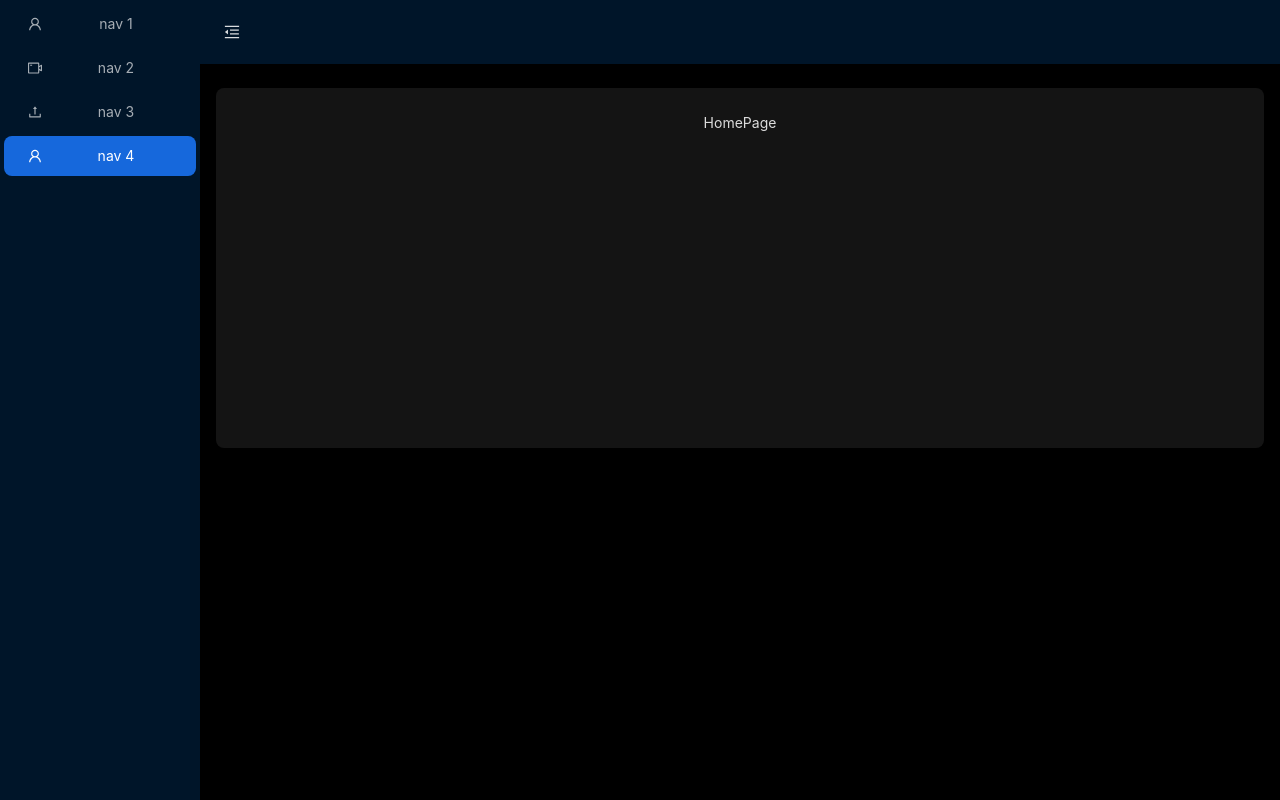
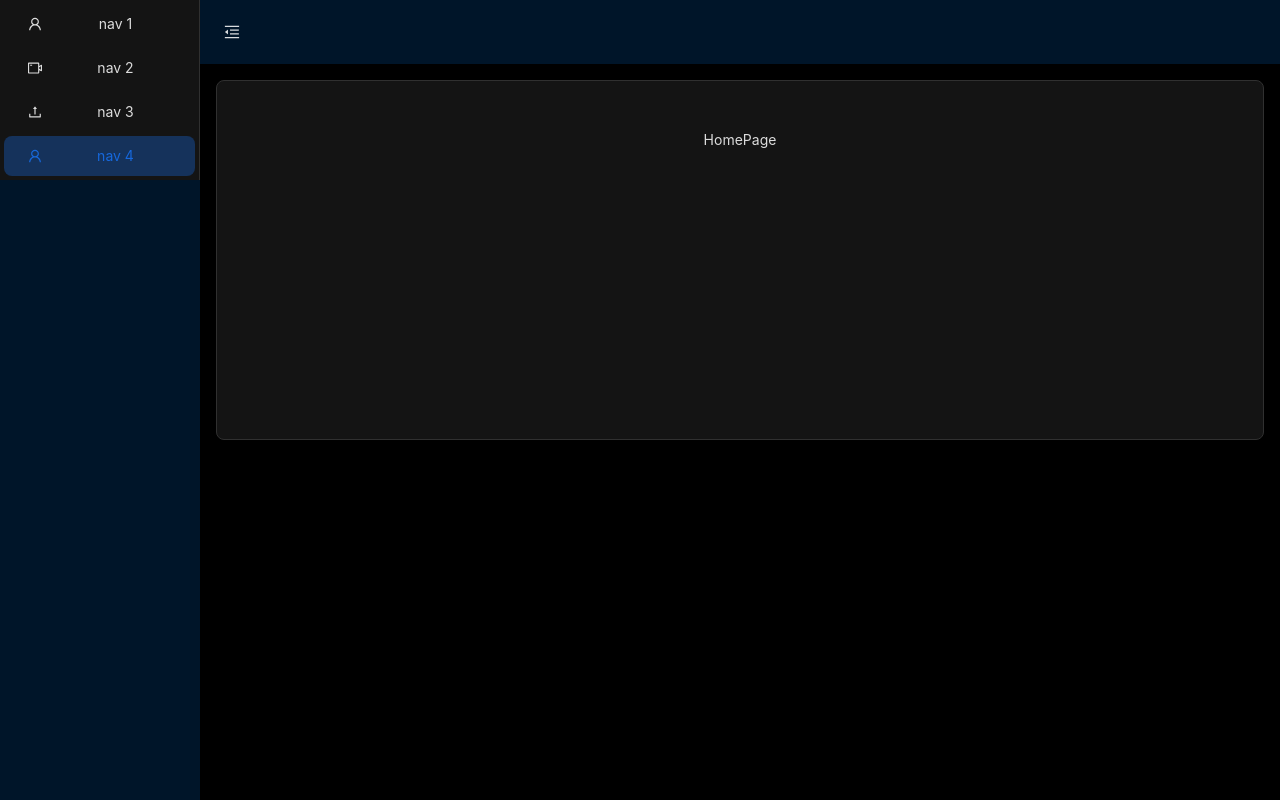
Before and after one commit to CaptKimz/document-management, a React (Vite) app: page / in a window 1280 px wide. Built offline with nearby package versions, Linux system fonts and the light colour scheme.

Commit message:
Update App.tsx

```diff
--- a/src/App.tsx
+++ b/src/App.tsx
@@ -4,7 +4,7 @@ import {
   UploadOutlined, UserOutlined, VideoCameraOutlined, MenuFoldOutlined,
   MenuUnfoldOutlined,
 } from '@ant-design/icons';
-import { Button, Layout, Menu, theme} from 'antd';
+import { Button, Card, Layout, Menu} from 'antd';
 import './App.css'
 const { Header, Content, Sider } = Layout;
 const items = [UserOutlined, VideoCameraOutlined, UploadOutlined, UserOutlined].map(
@@ -17,9 +17,6 @@ const items = [UserOutlined, VideoCameraOutlined, UploadOutlined, UserOutlined].
 const Home = lazy(() => import('./pages/HomePage'));
 import { BrowserRouter, Routes, Route } from "react-router-dom";
 const App: React.FC = () => {
-  const {
-    token: { colorBgContainer, borderRadiusLG }
-  } = theme.useToken();
   const [collapsed, setCollapsed] = useState(false);
   const [hideButton, setHideButton] = useState(false);
   return (
@@ -37,12 +34,10 @@ const App: React.FC = () => {
                 setCollapsed((data) => !data)
               }}
             >
-              <div className="demo-logo-vertical" />
-              <Menu theme="dark" mode="inline" defaultSelectedKeys={['4']} items={items} />
+              <Menu theme="light" mode="inline" defaultSelectedKeys={['4']} items={items} />
             </Sider>
             <Layout>
               <Header style={{ padding: 0,  display: "flex", alignItems: "center" }} >
-
                 {hideButton ? <Button
                   type="text"
                   icon={collapsed ? <MenuUnfoldOutlined /> : <MenuFoldOutlined />}
@@ -54,19 +49,17 @@ const App: React.FC = () => {
                   }}
                 /> : []}
               </Header>
-              <Content style={{ margin: '24px 16px 0' }}>
-                <div
+              <Content style={{ margin: '16px 16px 0' }}>
+                <Card
                   style={{
                     padding: 24,
                     minHeight: 360,
-                    background: colorBgContainer,
-                    borderRadius: borderRadiusLG,
                   }}
                 >
                   <Routes>
                     <Route path="/" element={<Home />} />
                   </Routes>
-                </div>
+                </Card>
               </Content>
             </Layout>
           </Layout>
```
